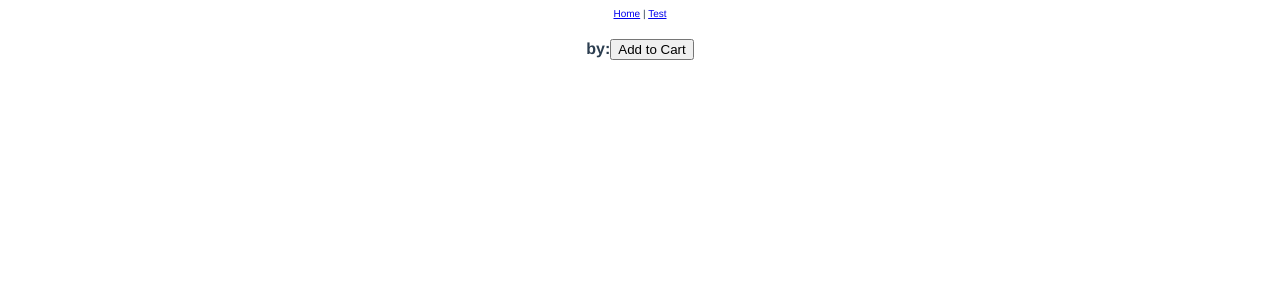
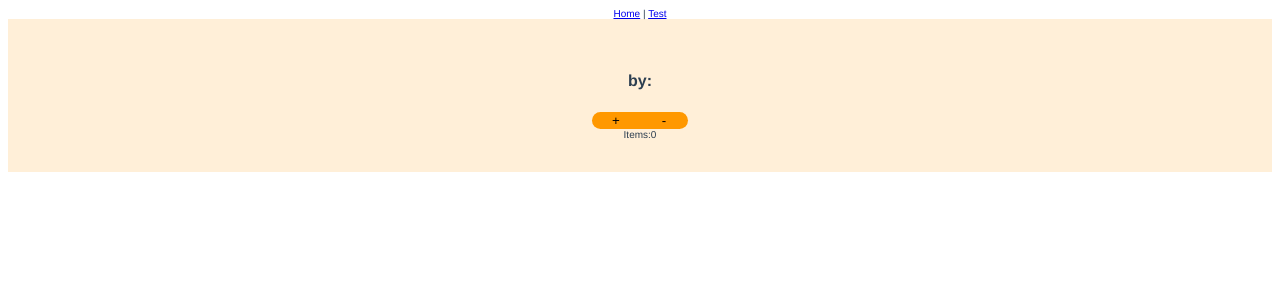
Before and after one commit to staten-island-tech/vue-api-project-zhu-seifen, a Vue app in the folder vue-api-project/: page /book/1 in a window 1280 px wide. Shown: the top 300 px of the page. Built offline with nearby package versions, Linux system fonts and the light colour scheme.

Commit message:
add cart

```diff
--- a/vue-api-project/src/views/Book.vue
+++ b/vue-api-project/src/views/Book.vue
@@ -1,9 +1,13 @@
 <template>
   <div class="book-flex">
-    <div> {{ id.title }}</div>
-    <h4> by: {{ id.author }}</h4>
     <img :src="id.book_image">
-    <button @click="UpdateCart()">Add to Cart</button>
+    <div>
+      <h1> {{ id.title }}</h1>
+      <h4> by: {{ id.author }}</h4>
+      <button class = "button1" @click="addToCart">+</button>
+      <button class = "button2" @click="removeFromCart">-</button>
+      <div> Items:{{ cart }}</div>
+    </div>
   </div>
 </template>
 
@@ -15,21 +19,30 @@ export default {
    },
    data() {
      return {
-
+         cart: 0,
      }
    },
   methods: {
+    addToCart (){
+      this.cart += 1
+    },
+    removeFromCart (){
+      this.cart -= 1
+    },
+  },
 
-  }
 }
 </script>
 
 <style scoped>
 .book-flex {
   display: flex;
+  padding: 2rem;
   flex-direction: row;
   align-items: center;
   justify-content: center;
+  flex-wrap: wrap;
+  background-color: #ff990027;
   /* background-color: #E64A19;  */
 /*   #FF9800 */
 }
@@ -46,7 +59,7 @@ img {
 
 }
 
-@media screen and (max-width: 1000px){
+@media screen and (max-width: 900px){
   .book-flex{
       display: flex;
   flex-direction: column;
@@ -55,4 +68,28 @@ img {
   font-size: 3rem;
   }
 }
+
+.button1 {
+  border: none;
+  width: 3rem;
+  border-top-left-radius: 12px;
+  border-bottom-left-radius: 12px;
+  background-color: #FF9800;
+
+}
+.button2 {
+  border: none;
+  width: 3rem;
+  border-top-right-radius: 12px;
+  border-bottom-right-radius: 12px;
+  background-color: #FF9800;
+}
+
+.button2:hover{
+  background-color:#E64A19;
+}
+.button1:hover{
+  background-color: #E64A19;
+}
+
 </style>
```
